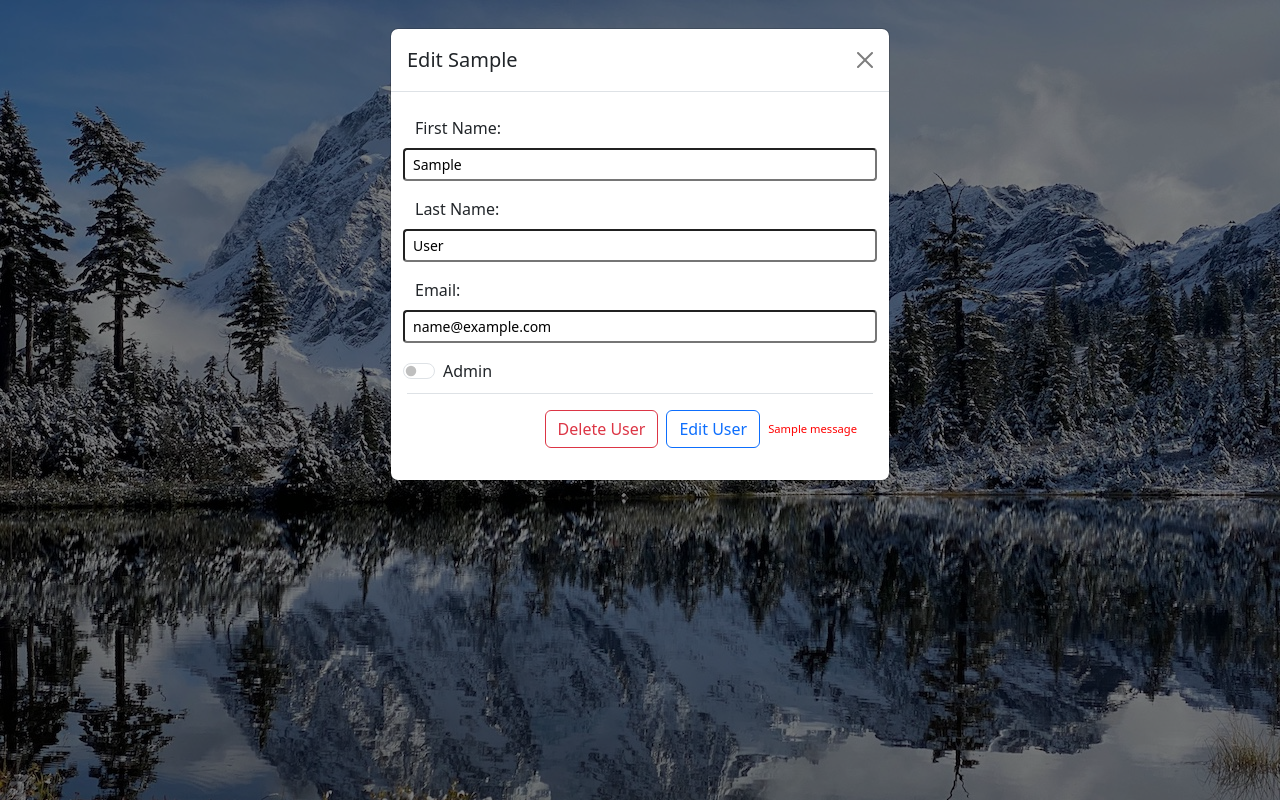
After one commit to MichaelVoth/Task_Manager, a Flask app: page /user/edit/1 in a window 1280 px wide. The commit adds this page. Run offline with Flask 3, Linux system fonts and the light colour scheme; tables that the repository leaves empty or names only in its code hold one stand-in row (values such as "Sample post"); one stand-in notice (Sample message) is shown; some libraries are stand-ins or nearby versions.

Commit message:
Update Delete User

```diff
--- a/flask_app/controllers/user_routes.py
+++ b/flask_app/controllers/user_routes.py
@@ -10,7 +10,12 @@
 @app.route('/')
 def index_page():
     #Render the Homepage.
-    return render_template('login_registration.html')
+    return render_template('login.html')
+
+@app.route('/register')
+def register_page():
+    #Render the registration page.
+    return render_template('register.html')
 
 
 @app.route('/register/user', methods=['POST'])
@@ -78,3 +83,32 @@
     session.clear()
 
     return redirect('/')
+
+
+@app.route("/user/edit/<int:id>")
+def edit_user(id):
+    #Renders the edit user page.
+    user = User.get_by_id({'id': id})
+    return render_template('user_edit.html', user=user)
+
+
+@app.route('/user/update/<int:id>', methods=['POST'])
+def update_user(id):
+    #Updates user data in DB.
+    data = {
+        "id" : id,
+        "first_name" : request.form['first_name'],
+        "last_name" : request.form['last_name'],
+        "email" : request.form['email'],
+        "admin" : 'admin' in request.form
+    }
+    User.update_user_info(data)
+
+    return redirect('/user/{}'.format(id))
+
+@app.route('/user/delete/<int:id>')
+def delete_user(id):
+    #Deletes user from DB.
+    User.delete_user(id)
+
+    return redirect('/task/overview')
--- a/flask_app/models/users.py
+++ b/flask_app/models/users.py
@@ -95,16 +95,24 @@
                     first_name = %(first_name)s,
                     last_name = %(last_name)s,
                     email = %(email)s,
-                    password = %(password)s,
                     admin = %(admin)s
                     WHERE id = %(id)s;'''
 
         return connectToMySQL(cls.DB).query_db(query,data)
 
-
 #Delete:
     @classmethod
-    def delete_user(cls, id): # delete user from db
-        query  = "DELETE FROM users WHERE id = %(id)s;"
+    def delete_user(cls, id):
+        # Get the IDs of tasks assigned to the user
+        query = "SELECT id FROM tasks WHERE assignee_id = %(assignee_id)s;"
+        assigned_tasks = connectToMySQL(cls.DB).query_db(query, {'assignee_id': id})
 
-        return connectToMySQL(cls.DB).query_db(query, {"id": id})
+        # Delete the user from the database
+        query = "DELETE FROM users WHERE id = %(id)s;"
+        connectToMySQL(cls.DB).query_db(query, {'id': id})
+
+        # Set the assignee of assigned tasks to unassigned (NULL)
+        if assigned_tasks:
+            task_ids = [task['id'] for task in assigned_tasks]
+            query = "UPDATE tasks SET assignee_id = NULL WHERE id IN %(task_ids)s;"
+            connectToMySQL(cls.DB).query_db(query, {'task_ids': task_ids})
--- a/flask_app/templates/base.html
+++ b/flask_app/templates/base.html
@@ -5,7 +5,7 @@
     <meta charset="UTF-8">
     <meta http-equiv="X-UA-Compatible" content="IE=edge">
     <meta name="viewport" content="width=device-width, initial-scale=1.0">
-    <link rel="stylesheet" href="../static/style.css">
+    <link rel="stylesheet" href="/static/style.css">
     <link href="https://cdn.jsdelivr.net/npm/bootstrap@5.3.0/dist/css/bootstrap.min.css" rel="stylesheet"
         integrity="sha384-9ndCyUaIbzAi2FUVXJi0CjmCapSmO7SnpJef0486qhLnuZ2cdeRhO02iuK6FUUVM" crossorigin="anonymous">
     <link rel="stylesheet" type="text/css" href="https://cdn.datatables.net/1.10.25/css/jquery.dataTables.min.css">
--- a/flask_app/templates/edit_task.html
+++ b/flask_app/templates/edit_task.html
@@ -3,7 +3,7 @@
 
 {% block content %}
 
-<div class="modal fade" id="task_details_modal" data-bs-backdrop="static" tabindex="-1"
+<div class="modal fade" id="edit_task_modal" data-bs-backdrop="static" tabindex="-1"
     aria-labelledby="exampleModalLabel" aria-hidden="true">
     <div class="modal-dialog modal-dialog-scrollable">
         <div class="modal-content">
@@ -47,11 +47,12 @@
             </div>
         </div>
     </div>
+</div>
 {% endblock %}
 {% block scripts %}
 <script>
     $(document).ready(function () {
-            $('#task_details_modal').modal('show');
+        $('#edit_task_modal').modal('show');
     });
 </script>
 {% endblock %}
--- a/flask_app/templates/task_details.html
+++ b/flask_app/templates/task_details.html
@@ -36,10 +36,8 @@
                     {%endif%}
                 </div>
                 </div>
-
                 <h4 class="text-center p-2">Task Comments:</h4>
                 <div class="center">
-
                     <div class="messages">
                         <form action="/message" method="post">
                             <input type="hidden" name="author_id" value="{{ session['user_id'] }}">
--- /dev/null
+++ b/flask_app/templates/user_edit.html
@@ -0,0 +1,66 @@
+{% extends "base.html" %}
+{% block title %} Edit User {% endblock %}
+
+{% block content %}
+
+<div class="modal fade" id="edit_user_modal" data-bs-backdrop="static" tabindex="-1" aria-labelledby="exampleModalLabel"
+    aria-hidden="true">
+    <div class="modal-dialog modal-dialog-scrollable">
+        <div class="modal-content">
+            <div class="modal-header">
+                <h1 class="modal-title fs-5">Edit {{user.first_name}}</h1>
+                <a href="/user/{{user.id}}" class="btn-close" aria-label="Close"></a>
+            </div>
+            <div class="modal-body">
+                <form class="form" action="/user/update/{{user.id}}" method="POST">
+                    <div class="row p-2">
+                        <label for="first_name" class="form-label">
+                            First Name: </label>
+                        <input type="text" name="first_name" id="first_name" class="form-control-sm"
+                            value="{{user.first_name}}" required>
+                    </div>
+                    <div class="row p-2">
+                        <label for="last_name" class="form-label">
+                            Last Name: </label>
+                        <input type="text" name="last_name" id="last_name" class="form-control-sm"
+                            value="{{user.last_name}}" required>
+                    </div>
+                    <div class="row p-2">
+                        <label for="email" class="form-label">
+                            Email:</label>
+                        <input type="email" name="email" id="email" class="form-control-sm" value="{{user.email}}"
+                            required>
+                    </div>
+                    <div class="row p-2">
+                        <div class="form-check form-switch">
+                            <input class="form-check-input" type="checkbox" name="admin" id="admin"
+                            {% if user.admin == True %} checked {% endif %}>
+                            <label class="form-check-label" for="admin">
+                                Admin</label>
+                        </div>
+                    </div>
+                    <div class="modal-footer">
+                        <a href="/user/delete/{{user.id}}" class="btn btn-outline-danger">Delete User</a>
+                        <button type="submit" class="btn btn-outline-primary">Edit User</button>
+                        {% with messages = get_flashed_messages(category_filter=["register"]) %}
+                        {% if messages %}
+                        {% for message in messages %}
+                        <p class="error">{{message}}</p>
+                        {% endfor %}
+                        {% endif %}
+                        {% endwith %}
+                    </div>
+                </form>
+            </div>
+        </div>
+    </div>
+</div>
+{% endblock %}
+
+{% block scripts %}
+<script>
+    $(document).ready(function () {
+        $('#edit_user_modal').modal('show');
+    });
+</script>
+{% endblock %}
--- a/flask_app/templates/user_overview.html
+++ b/flask_app/templates/user_overview.html
@@ -48,6 +48,7 @@
                 </table>
             </div>
         </div>
+        <a href="/user/edit/{{user.id}}" class="btn btn-primary">Edit User</a>
     </div>
 </div>
 
```
Also changed, not shown: flask_app/templates/login.html (added, +51 -0 lines), flask_app/templates/register.html (added, +120 -0 lines). Lines whose indentation alone changed are shown as unchanged.
